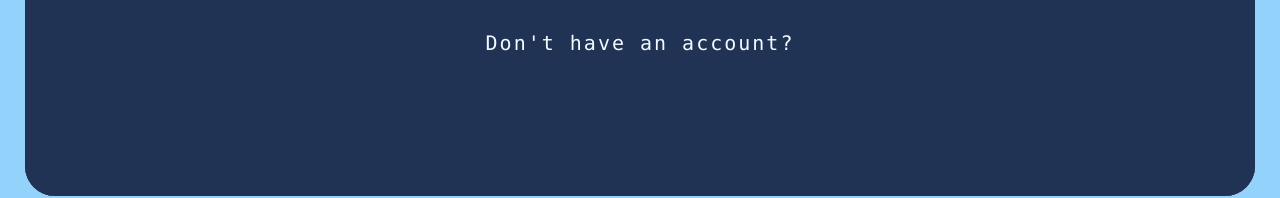
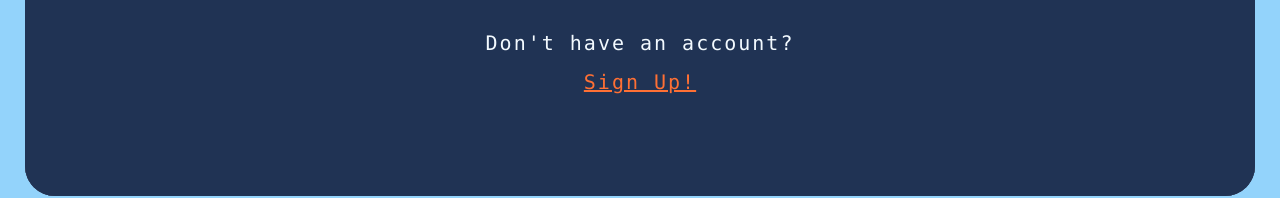
Before and after one commit to CameronRWS/The-Sweet-Suite, a React (Create React App) app in the folder frontend/: page / in a window 1280 px wide. Shown: the part 579-777 px from the top of the page. Built offline with nearby package versions, Linux system fonts and the light colour scheme.

Commit message:
last merge fix

```diff
--- a/frontend/src/pages/GameSuite.js
+++ b/frontend/src/pages/GameSuite.js
@@ -2,8 +2,6 @@ import React, { useState } from "react";
 import { Link, Redirect, useHistory } from "react-router-dom";
 import './GameSuite.css';
 import checkers from './images/Checkers.jpg';
-
-var firstCheck = true;
 
 const GameSuite = (props) => {
     const history = useHistory();
@@ -12,13 +10,11 @@ const GameSuite = (props) => {
 
     const loadCheckers = () => {
         let path = "/checkers";
-        firstCheck = false;
         history.push(path);
     };
 
     const loadSettings = () => {
         let path = "/settings";
-        firstCheck = false;
         history.push(path);
     };
 
--- a/frontend/src/pages/Login.js
+++ b/frontend/src/pages/Login.js
@@ -48,6 +48,7 @@ const Login = (props) => {
             body: JSON.stringify(data),
         }).then(response => response.json()).then(data => {
             setStatus(data.status);
+            console.log(data);
             if (data.isSuccessful){
                 let path = '/gamesuite';
                 history.push(path);
@@ -79,11 +80,10 @@ const Login = (props) => {
                 </form>
                 <div className="signup-div">
                     <p className="signup-text">Don't have an account?</p>
-                    {/* <Link className="signup-link" to="/signup">Sign Up!</Link> */}
+                        <Link className="signup-link" to="/signup">Sign Up!</Link>
                 </div>
             </div>
         </div>
-
     );
 }
 
```
